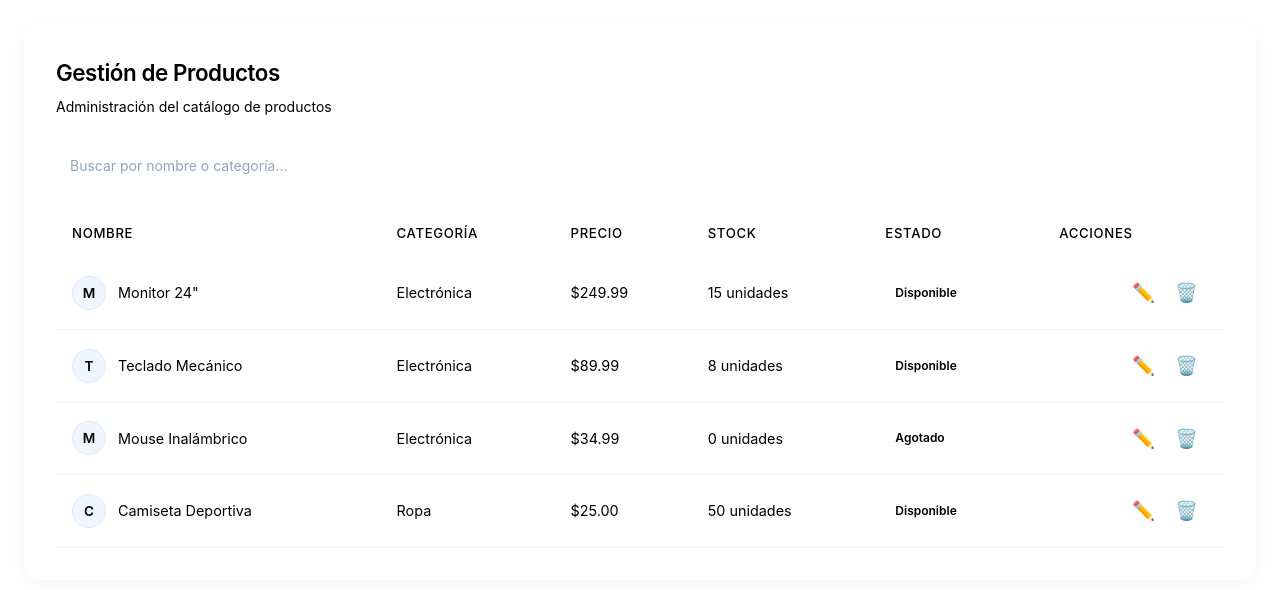
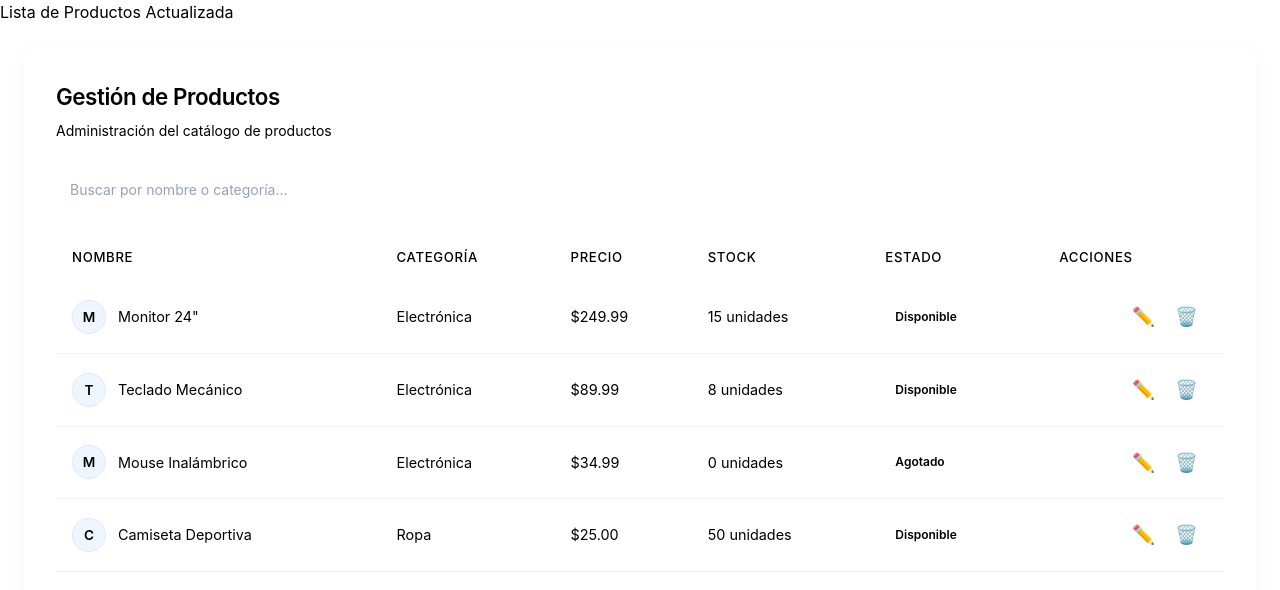
Before and after one commit to utti232036-FNSRKRP/tiendita_chida, an Angular app: page /products in a window 1280 px wide. Shown: the top 590 px of the page. Built offline with nearby package versions, Linux system fonts and the light colour scheme.

Commit message:
feat: modificar tabla de productos

```diff
--- a/src/app/pages/home/products/products.html
+++ b/src/app/pages/home/products/products.html
@@ -1,3 +1,5 @@
+
+<h1>Lista de Productos Actualizada</h1>
 <div class="card-container">
   <div class="card-header">
     <div class="header-title">
```
